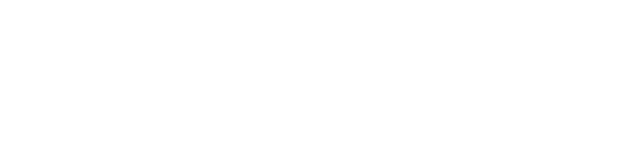
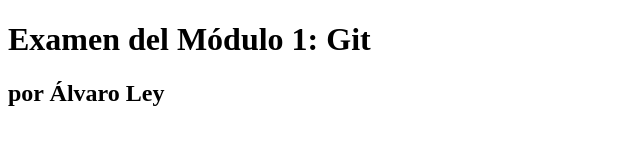
Before and after one commit to leysinley/ExamenModulo1, a plain HTML site: page index.html in a window 1280 px wide. Shown: the whole page, without its empty margins (0-640 px from the left). Drawn offline with Linux system fonts and the light colour scheme.

Commit message:
add header

```diff
--- a/index.html
+++ b/index.html
@@ -6,6 +6,9 @@
     <title>Examen del Módulo 1: Git</title>
 </head>
 <body>
-
+    <header>
+        <h1>Examen del Módulo 1: Git</h1>
+        <h2>por Álvaro Ley</h2>
+    </header>
 </body>
 </html>
```
